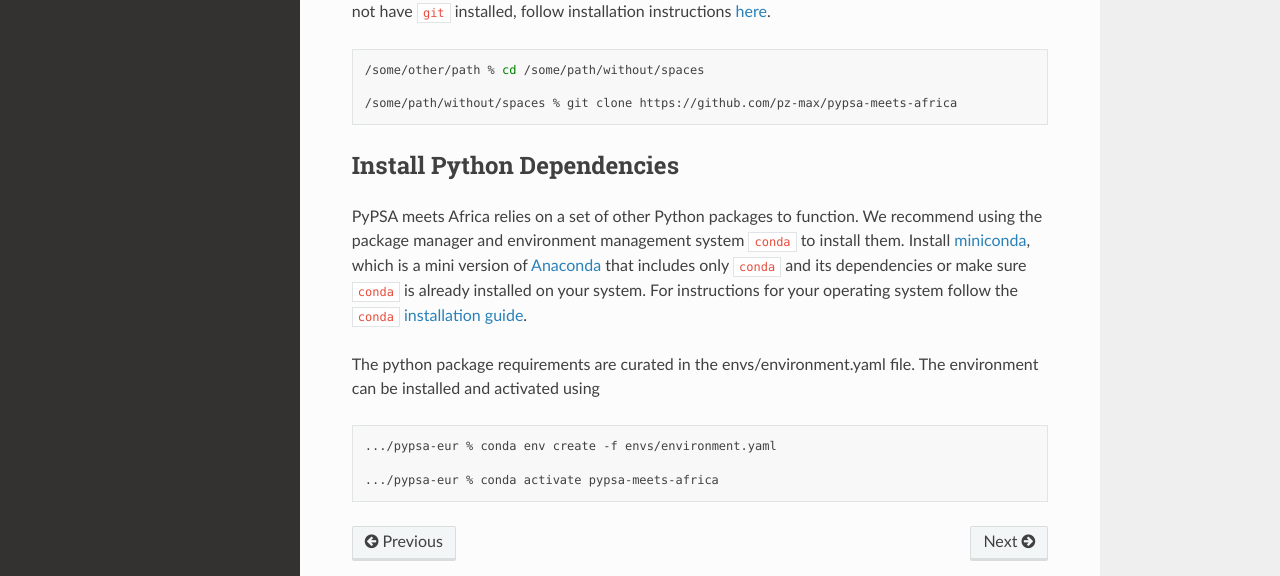
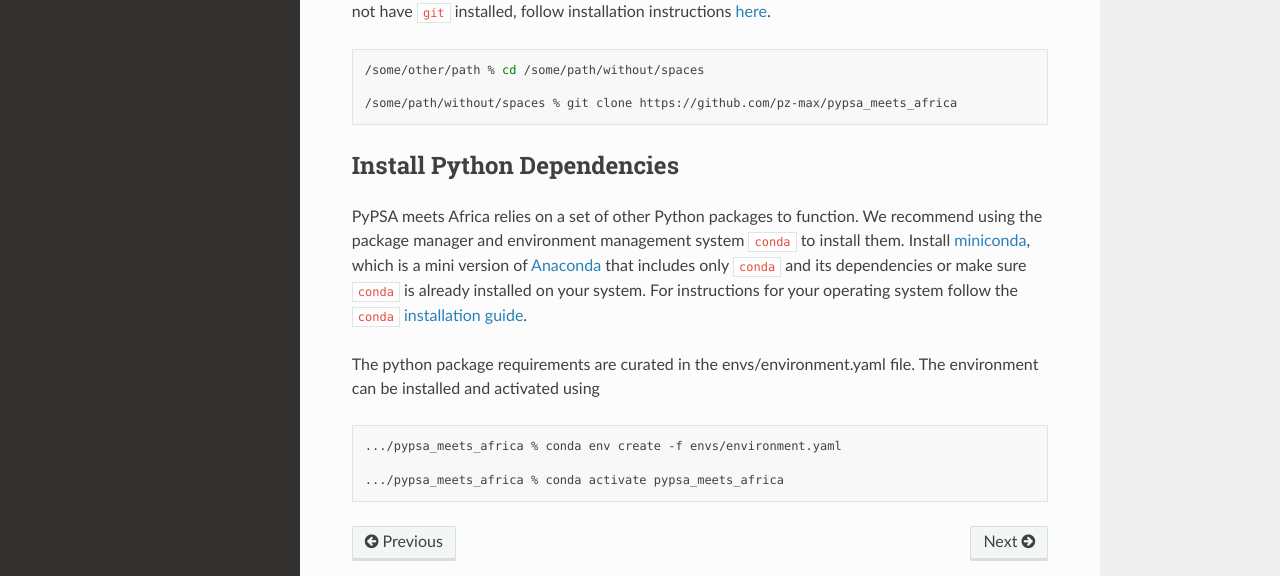
Before and after one commit to pypsa-meets-earth/pypsa-earth, a Sphinx documentation site: the page built from doc/installation.rst, in a window 1280 px wide and 1054 px high. Shown: the part 363-939 px from the top of the window. Built offline with Sphinx 7.4.7 and the Read the Docs theme 2.0.0, drawn with Linux system fonts in a browser that asks for light colours.

Commit message:
Update installation doc

```diff
--- a/doc/installation.rst
+++ b/doc/installation.rst
@@ -15,7 +15,7 @@
 Clone the Repository
 ====================
 
-First of all, clone the `PyPSA meets Africa repository <https://github.com/pz-max/pypsa-meets-africa>`_ using the version control system ``git``.
+First of all, clone the `PyPSA meets Africa repository <https://github.com/pz-max/pypsa_meets_africa>`_ using the version control system ``git``.
 The path to the directory into which the ``git repository`` is cloned, must **not** have any spaces!
 If you do not have ``git`` installed, follow installation instructions `here <https://git-scm.com/book/en/v2/Getting-Started-Installing-Git>`_.
 
@@ -23,7 +23,7 @@
 
     /some/other/path % cd /some/path/without/spaces
 
-    /some/path/without/spaces % git clone https://github.com/pz-max/pypsa-meets-africa
+    /some/path/without/spaces % git clone https://github.com/pz-max/pypsa_meets_africa
 
 
 .. _deps:
@@ -41,6 +41,6 @@
 
 .. code:: bash
 
-    .../pypsa-eur % conda env create -f envs/environment.yaml
+    .../pypsa_meets_africa % conda env create -f envs/environment.yaml
 
-    .../pypsa-eur % conda activate pypsa-meets-africa
+    .../pypsa_meets_africa % conda activate pypsa_meets_africa
```
